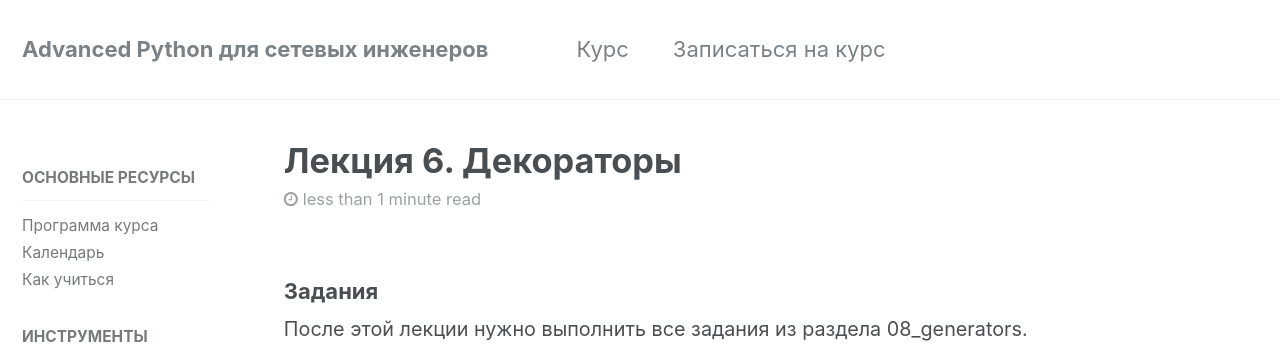
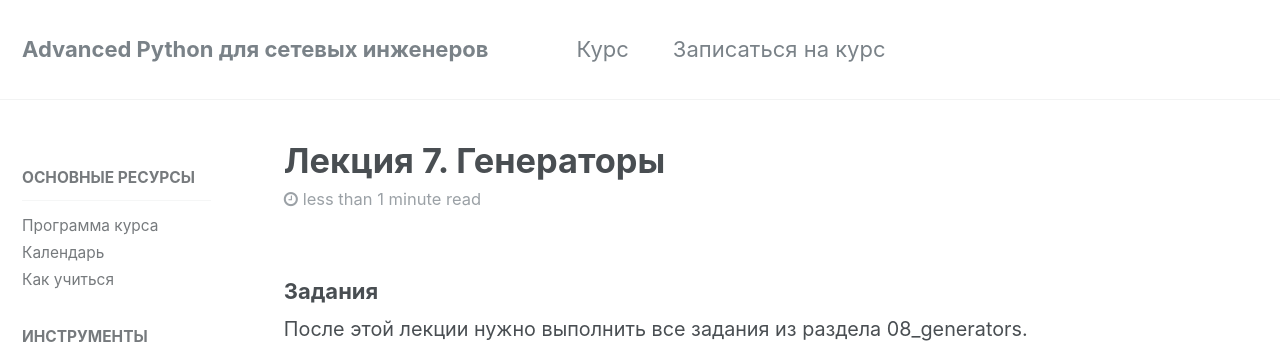
Before and after one commit to advpyneng/advpyneng.github.io, a Jekyll site: the page built from _posts/2019-10-26-lecture-07.md, in a window 1280 px wide and 1400 px high. Shown: the top 344 px of the window. Built offline with Jekyll 4.4.1, drawn with Linux system fonts in a browser that asks for light colours; comment, search, counter and statistics services are not loaded; some of the changed text lies outside the part shown.

Commit message:
08_generators

```diff
--- a/_posts/2019-10-26-lecture-07.md
+++ b/_posts/2019-10-26-lecture-07.md
@@ -1,6 +1,6 @@
 ---
-title: "Лекция 6. Декораторы"
-date: 2019-10-20
+title: "Лекция 7. Генераторы"
+date: 2019-10-26
 tags:
  - lecture
  - labs
```
